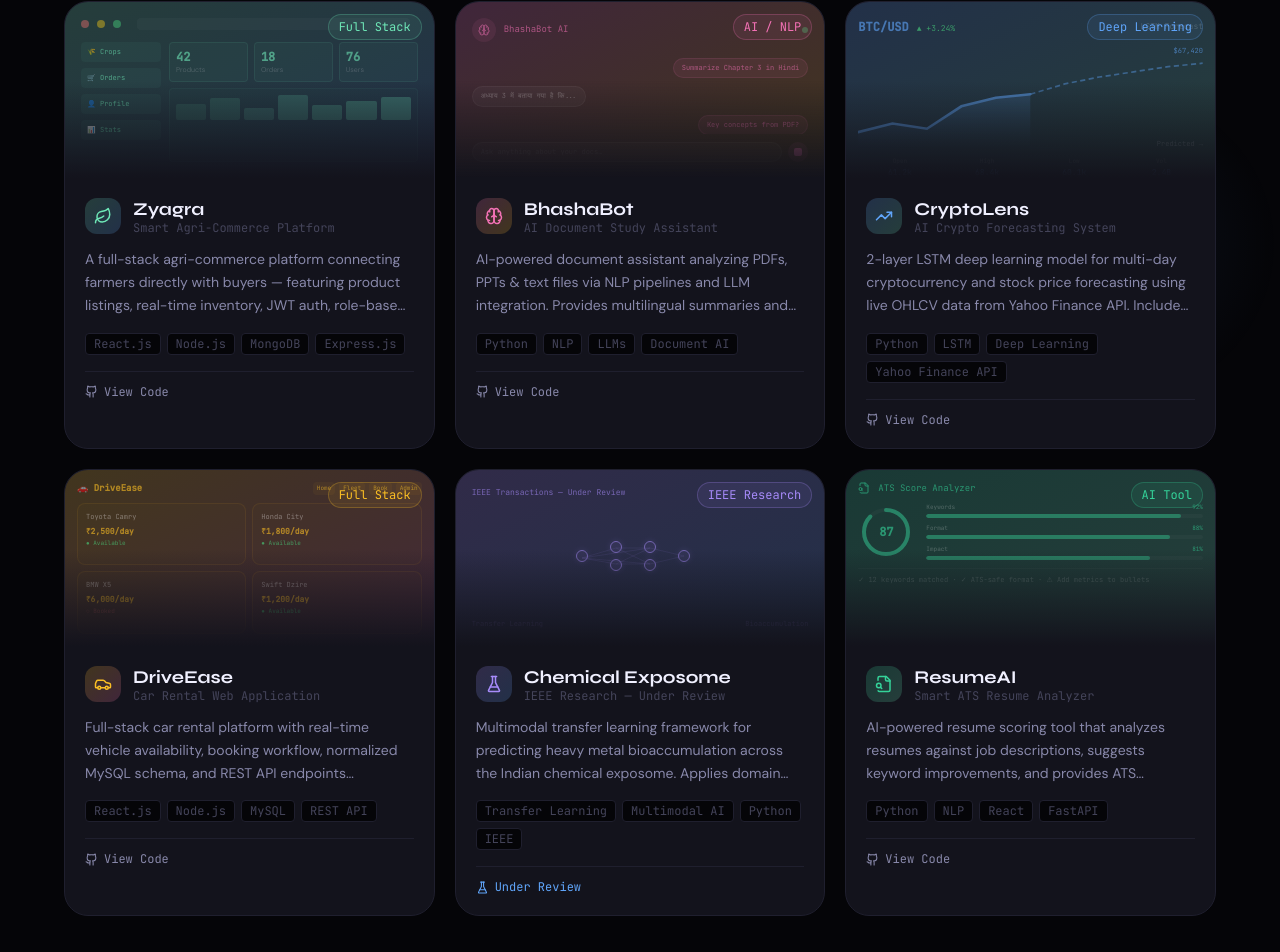
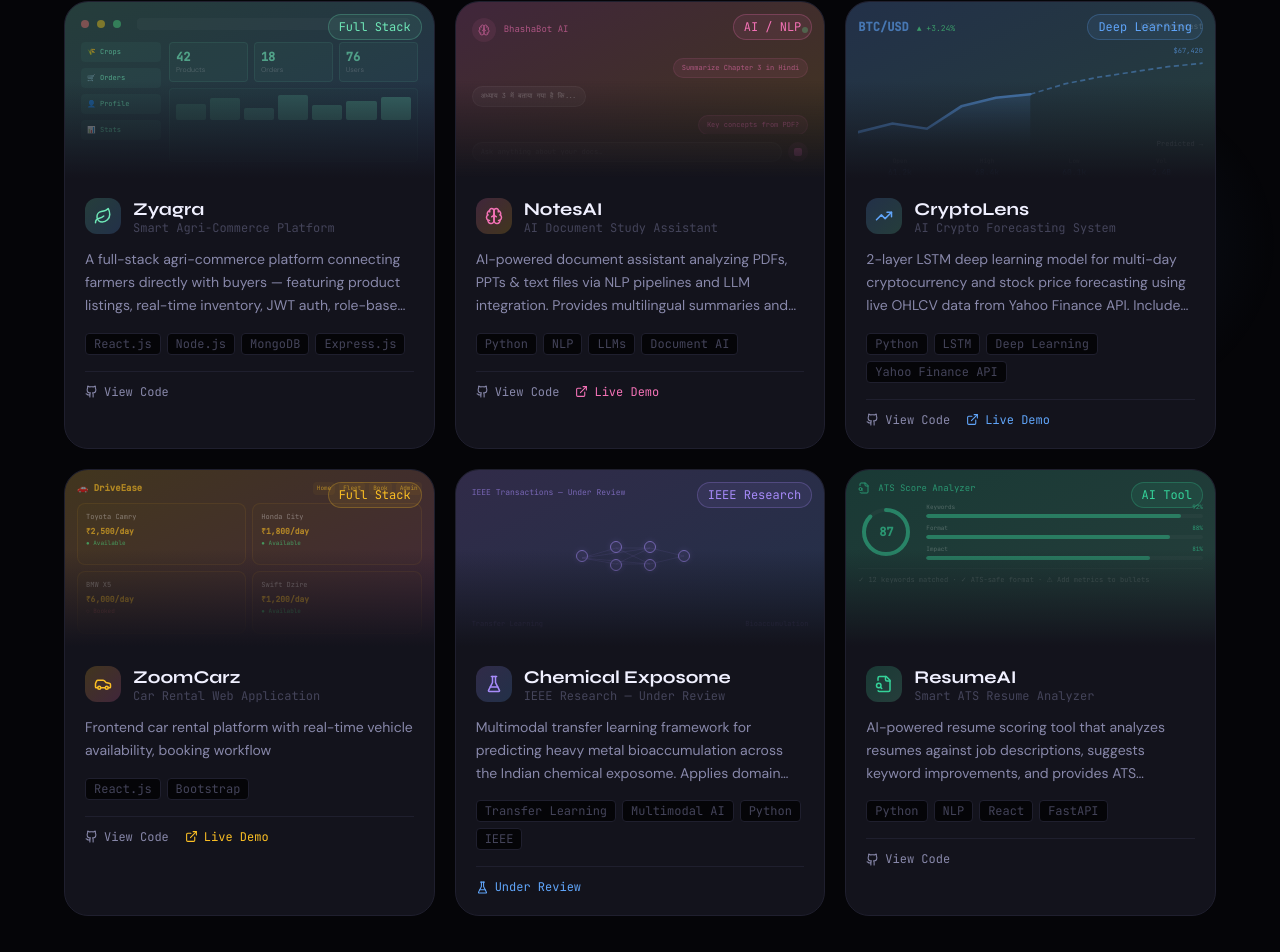
Before and after one commit to Sandeep2924/portfolio, a Next.js app: page / in a window 1280 px wide. Shown: the part 3151-4103 px from the top of the page. Built offline with nearby package versions, Linux system fonts and the light colour scheme.

Commit message:
Adding Live links

```diff
--- a/components/sections/Projects.tsx
+++ b/components/sections/Projects.tsx
@@ -38,7 +38,7 @@
   },
   {
     id: 2,
-    title: "BhashaBot",
+    title: "NotesAI",
     subtitle: "AI Document Study Assistant",
     desc: "AI-powered document assistant analyzing PDFs, PPTs & text files via NLP pipelines and LLM integration. Provides multilingual summaries and enables natural-language queries over complex study material.",
     tags: ["Python", "NLP", "LLMs", "Document AI", "Multilingual"],
@@ -46,8 +46,8 @@
     color: "#F472B6",
     grad: "from-[#F472B6]/20 to-[#FBBF24]/20",
     badge: "AI / NLP",
-    github: "https://github.com/Sandeep2924/Bhashabot",
-    live: null,
+    github: "https://github.com/Sandeep2924/Notes-AI",
+    live: "https://notes-ai.vercel.app/",
     img: null,
     featured: true,
   },
@@ -62,22 +62,22 @@
     grad: "from-[#60A5FA]/20 to-[#6EE7B7]/20",
     badge: "Deep Learning",
     github: "https://github.com/Sandeep2924/Forecasting-System",
-    live: null,
+    live: "https://forecasting-bit-coins.vercel.app/",
     img: null,
     featured: true,
   },
   {
     id: 4,
-    title: "DriveEase",
+    title: "ZoomCarz",
     subtitle: "Car Rental Web Application",
-    desc: "Full-stack car rental platform with real-time vehicle availability, booking workflow, normalized MySQL schema, and REST API endpoints documented with Postman. Clean admin panel for fleet management.",
-    tags: ["React.js", "Node.js", "MySQL", "REST API", "Bootstrap"],
+    desc: "Frontend car rental platform with real-time vehicle availability, booking workflow",
+    tags: ["React.js", "Bootstrap"],
     icon: Car,
     color: "#FBBF24",
     grad: "from-[#FBBF24]/20 to-[#F472B6]/20",
     badge: "Full Stack",
     github: "https://github.com/Sandeep2924/Car-Rental-Web-Application",
-    live: null,
+    live: "https://car-rental-web-application.vercel.app/",
     img: null,
     featured: false,
   },
@@ -91,7 +91,6 @@
     color: "#A78BFA",
     grad: "from-[#A78BFA]/20 to-[#60A5FA]/20",
     badge: "IEEE Research",
-    github: null,
     live: null,
     img: null,
     featured: false,
@@ -106,7 +105,7 @@
     color: "#34D399",
     grad: "from-[#34D399]/20 to-[#6EE7B7]/20",
     badge: "AI Tool",
-    github: "https://github.com/Sandeep2924",
+    github: "https://github.com/ResumeAI",
     live: null,
     img: null,
     featured: false,
```
